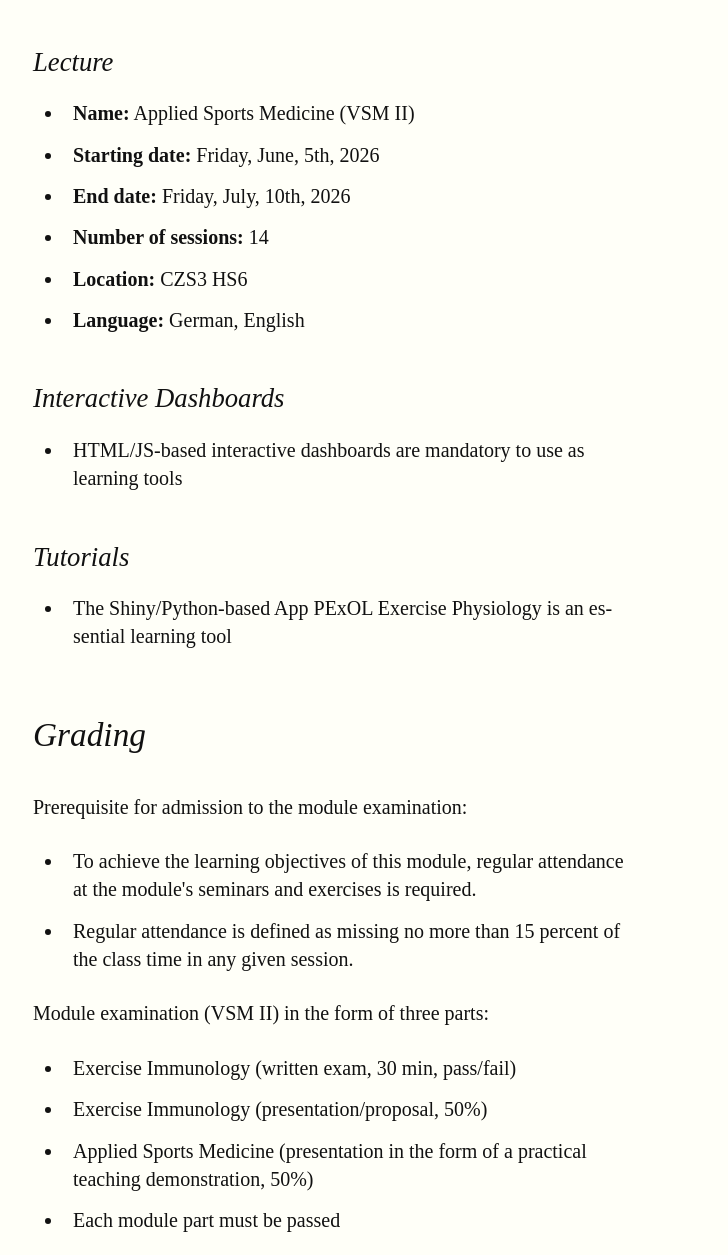
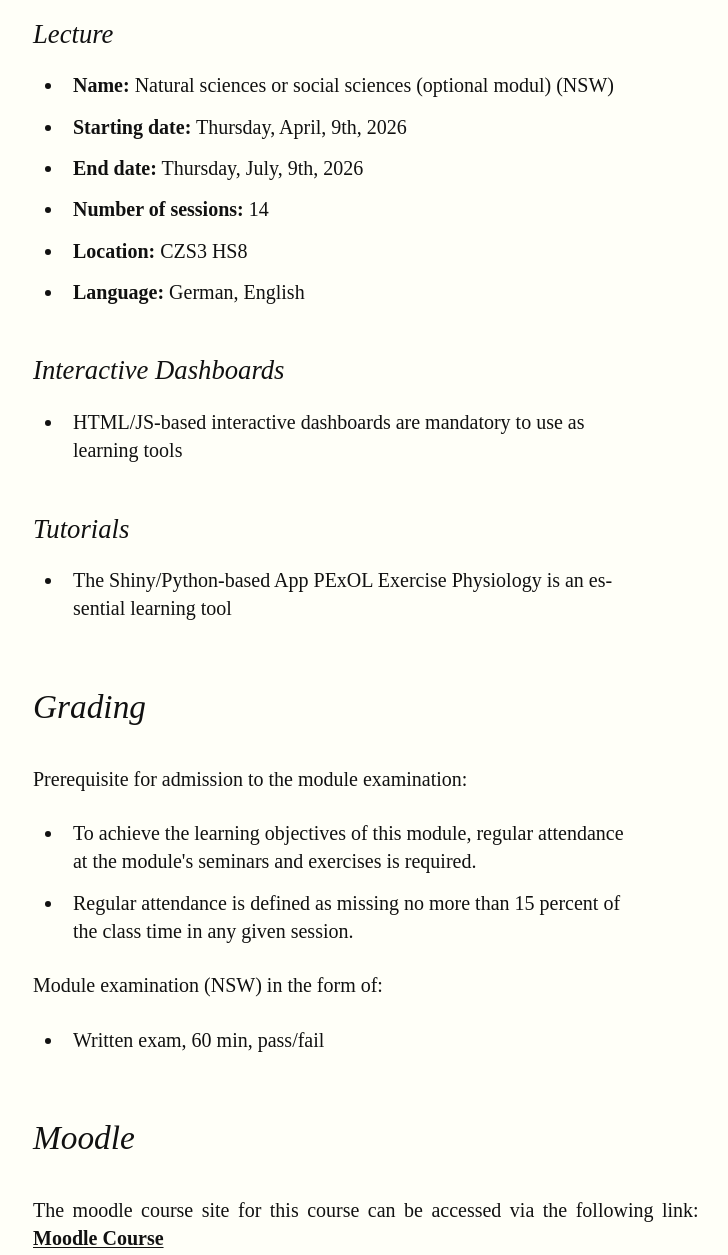
Before and after one commit to chrisputa/exercise_nutrition_immune_function, an Astro site: page / in a window 1280 px wide. Shown: the part 909-2164 px from the top of the page, without its empty margins (95-823 px from the left). Built offline with nearby package versions, Linux system fonts and the light colour scheme; Astro itself is replaced by a stand-in of ours; a web font is replaced by a local one.

Commit message:
Update home

```diff
--- a/src/content/pages/index.mdx
+++ b/src/content/pages/index.mdx
@@ -8,12 +8,12 @@ showHeader: false
 
 ## Aims and scope
 
-This lecture series addresses the in-depth, systematic understanding of applied sports medicine aspects of health and performance. It is focussed on application of selected basics of aerobic performance and cardiorespiratory fitness in healthy healthy individuals, competitive athletes, and patients for exercise prescriptions.
+This lecture series addresses the in-depth, systematic understanding of Exercise Nutrition and Immune Function in health and performance. It is focussed on interaction of Exercise (Patho)Physiology - Nutrition Science - Immune Function.
 
 
 ## Course Details
 
-Here’s a summary of the key parameters of the Module **Advances in Sports Medicine and Health Promotion II** (VSM II) that is offered as part of the Bachelor Degree program Bachelor of Science Sportwissenschaft Performance and Health at Friedrich-Schiller-University Jena.
+Here’s a summary of the key parameters of the Module **Natural sciences or social sciences** (optional module) (NSW) that is offered as part of the Bachelor Degree program Bachelor of Science Sportwissenschaft Performance and Health and Bachelor of Science in Nutrition Science at Friedrich-Schiller-University Jena.
 
 The course has three components:
 
@@ -23,11 +23,11 @@ The course has three components:
 
 ### Lecture
 
-- **Name:** Applied Sports Medicine (VSM II)
-- **Starting date:** Friday, June, 5th, 2026
-- **End date:** Friday, July, 10th, 2026
+- **Name:** Natural sciences or social sciences (optional modul) (NSW)
+- **Starting date:** Thursday, April, 9th, 2026
+- **End date:** Thursday, July, 9th, 2026
 - **Number of sessions:** 14
-- **Location:** CZS3 HS6
+- **Location:** CZS3 HS8
 - **Language:** German, English
 
 ### Interactive Dashboards
@@ -43,11 +43,8 @@ Prerequisite for admission to the module examination:
 - To achieve the learning objectives of this module, regular attendance at the module's seminars and exercises is required.
 - Regular attendance is defined as missing no more than 15 percent of the class time in any given session.
 
-Module examination (VSM II) in the form of three parts:
-- Exercise Immunology (written exam, 30 min, pass/fail)
-- Exercise Immunology (presentation/proposal, 50%)
-- Applied Sports Medicine (presentation in the form of a practical teaching demonstration, 50%)
-- Each module part must be passed
+Module examination (NSW) in the form of:
+- Written exam, 60 min, pass/fail
 
 ## Moodle
-The moodle course site for this course can be accessed via the following link: [Moodle Course](https://moodle.uni-jena.de/course/view.php?id=76480)
+The moodle course site for this course can be accessed via the following link: [Moodle Course](https://moodle.uni-jena.de/course/view.php?id=76482)
```
